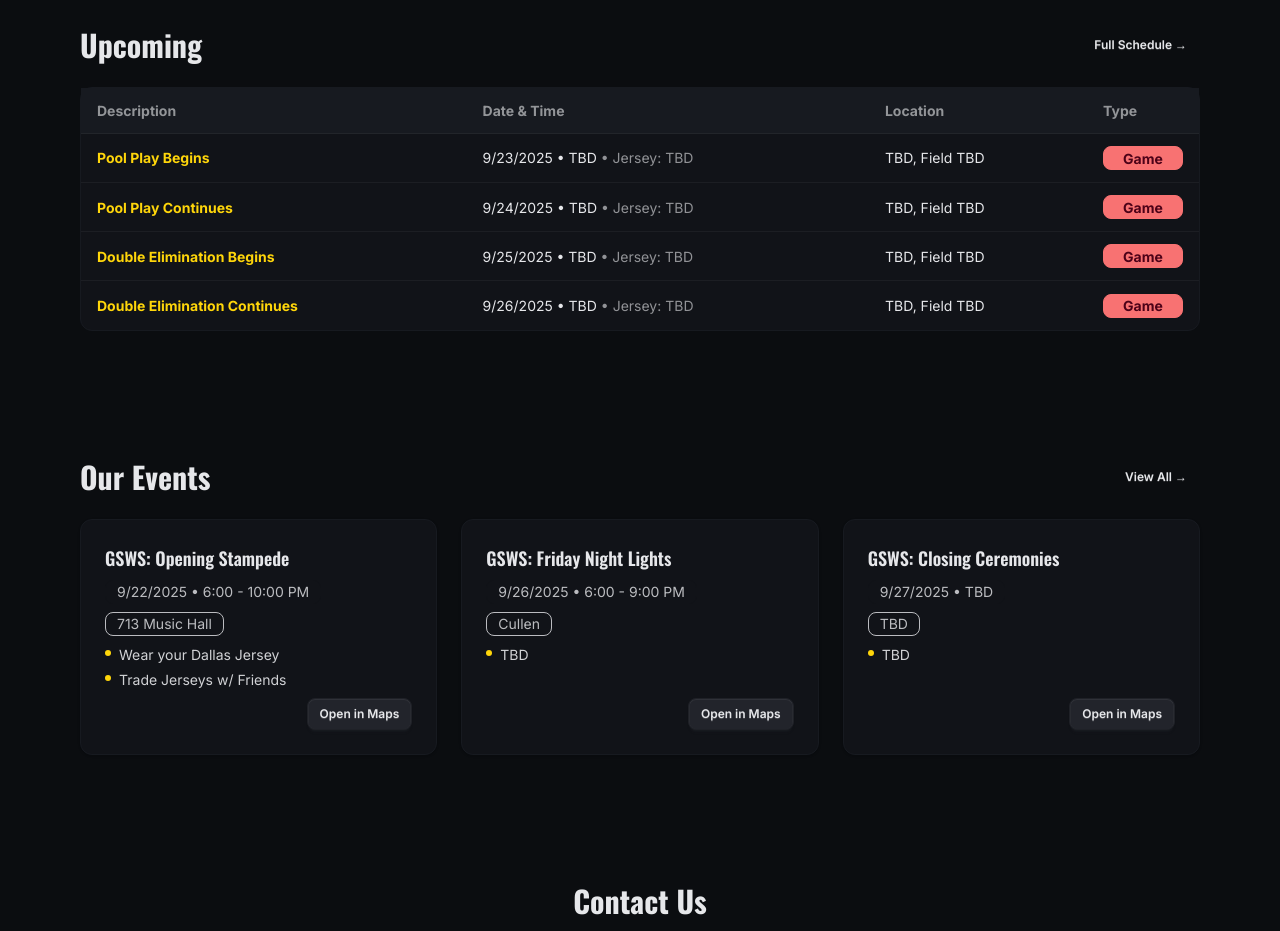
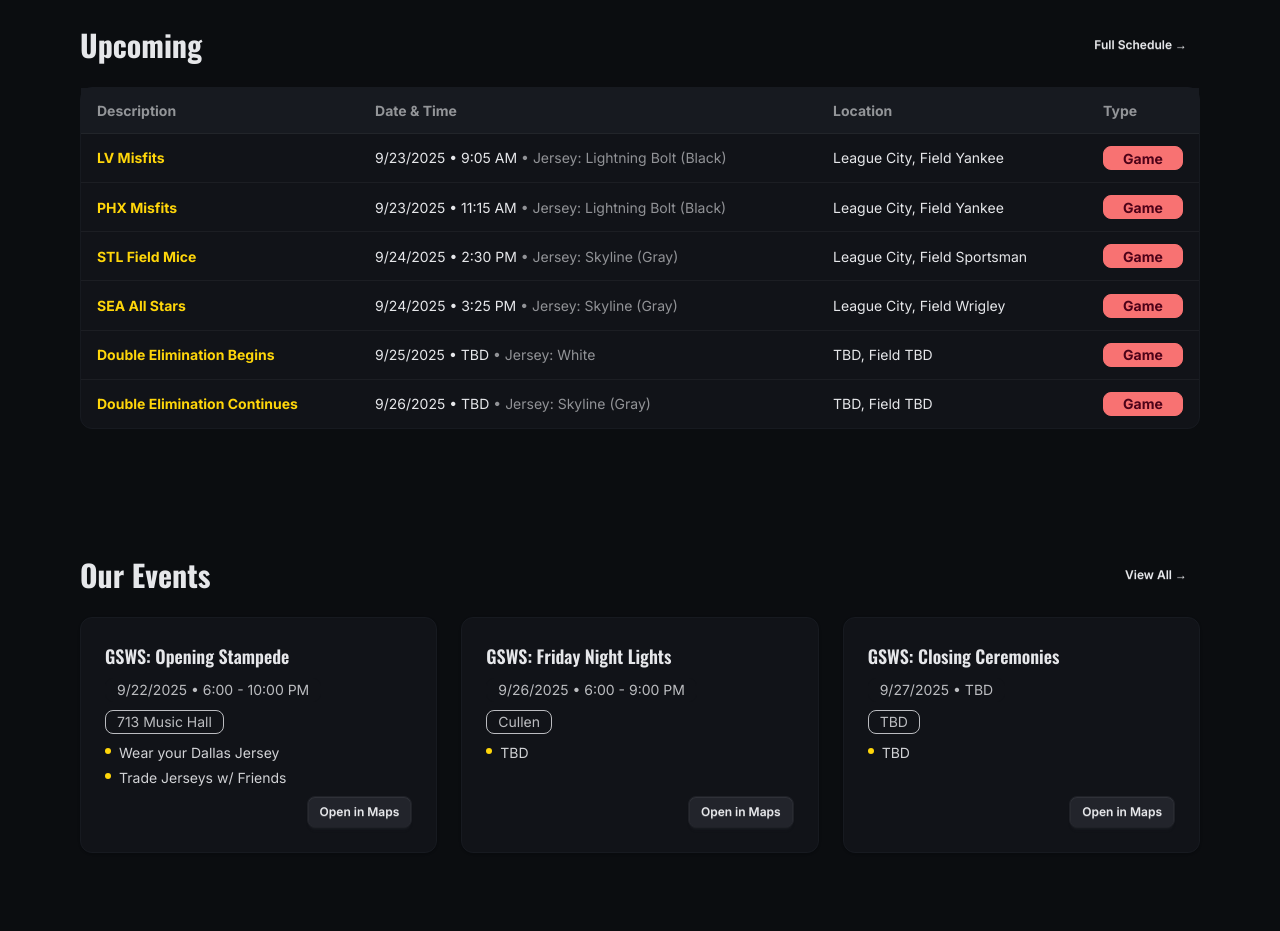
Before and after one commit to jdhawks2132/tk-next, a Next.js app: page / in a window 1280 px wide. Shown: the part 2160-3091 px from the top of the page. Built offline with nearby package versions, Linux system fonts and the light colour scheme.

Commit message:
pool play updated

```diff
--- a/src/data/schedules.ts
+++ b/src/data/schedules.ts
@@ -2,27 +2,51 @@ import type { ScheduleItem } from '@/types/schedule';
 
 export const schedules: ScheduleItem[] = [
 	{
-		id: 9,
-		description: 'Pool Play Begins',
-		field: 'TBD',
-		location: 'TBD',
-		jersey: 'TBD',
-		googleMapsLink: '#',
+		id: 1,
+		description: 'LV Misfits',
+		field: 'Yankee',
+		location: 'League City',
+		jersey: 'Lightning Bolt (Black)',
+		googleMapsLink: 'https://maps.app.goo.gl/26ZzoGp5xMzixBTR9',
 		imageUrl: '/images/gsws-2025-logo.jpg',
 		date: '9/23/2025',
-		time: 'TBD',
+		time: '9:05 AM',
 		isGame: true,
 	},
 	{
-		id: 10,
-		description: 'Pool Play Continues',
-		field: 'TBD',
-		location: 'TBD',
-		jersey: 'TBD',
-		googleMapsLink: '#',
+		id: 2,
+		description: 'PHX Misfits',
+		field: 'Yankee',
+		location: 'League City',
+		jersey: 'Lightning Bolt (Black)',
+		googleMapsLink: 'https://maps.app.goo.gl/26ZzoGp5xMzixBTR9',
+		imageUrl: '/images/gsws-2025-logo.jpg',
+		date: '9/23/2025',
+		time: '11:15 AM',
+		isGame: true,
+	},
+	{
+		id: 3,
+		description: 'STL Field Mice',
+		field: 'Sportsman',
+		location: 'League City',
+		jersey: 'Skyline (Gray)',
+		googleMapsLink: 'https://maps.app.goo.gl/26ZzoGp5xMzixBTR9',
 		imageUrl: '/images/gsws-2025-logo.jpg',
 		date: '9/24/2025',
-		time: 'TBD',
+		time: '2:30 PM',
+		isGame: true,
+	},
+	{
+		id: 4,
+		description: 'SEA All Stars',
+		field: 'Wrigley',
+		location: 'League City',
+		jersey: 'Skyline (Gray)',
+		googleMapsLink: 'https://maps.app.goo.gl/26ZzoGp5xMzixBTR9',
+		imageUrl: '/images/gsws-2025-logo.jpg',
+		date: '9/24/2025',
+		time: '3:25 PM',
 		isGame: true,
 	},
 	{
@@ -30,7 +54,7 @@ export const schedules: ScheduleItem[] = [
 		description: 'Double Elimination Begins',
 		field: 'TBD',
 		location: 'TBD',
-		jersey: 'TBD',
+		jersey: 'White',
 		googleMapsLink: '#',
 		imageUrl: '/images/gsws-2025-logo.jpg',
 		date: '9/25/2025',
@@ -42,7 +66,7 @@ export const schedules: ScheduleItem[] = [
 		description: 'Double Elimination Continues',
 		field: 'TBD',
 		location: 'TBD',
-		jersey: 'TBD',
+		jersey: 'Skyline (Gray)',
 		googleMapsLink: '#',
 		imageUrl: '/images/gsws-2025-logo.jpg',
 		date: '9/26/2025',
```
